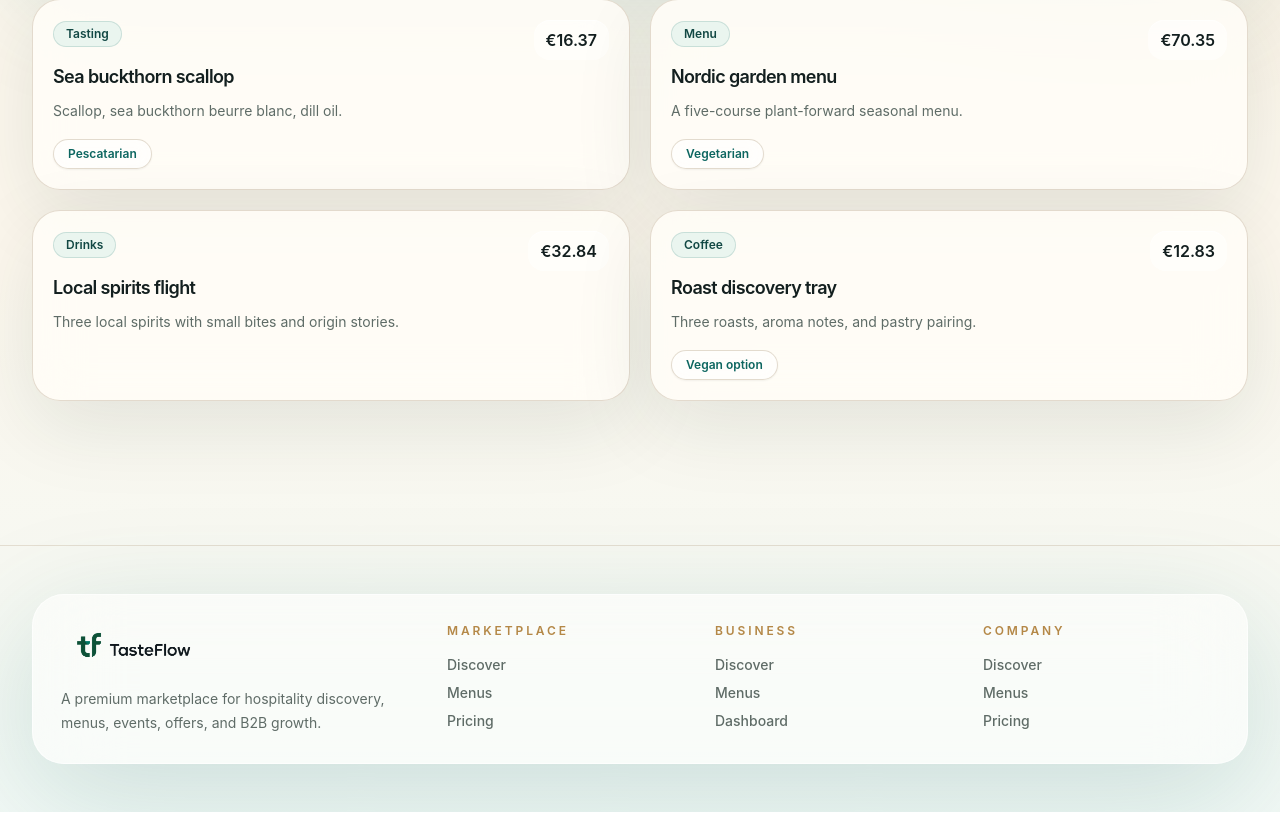
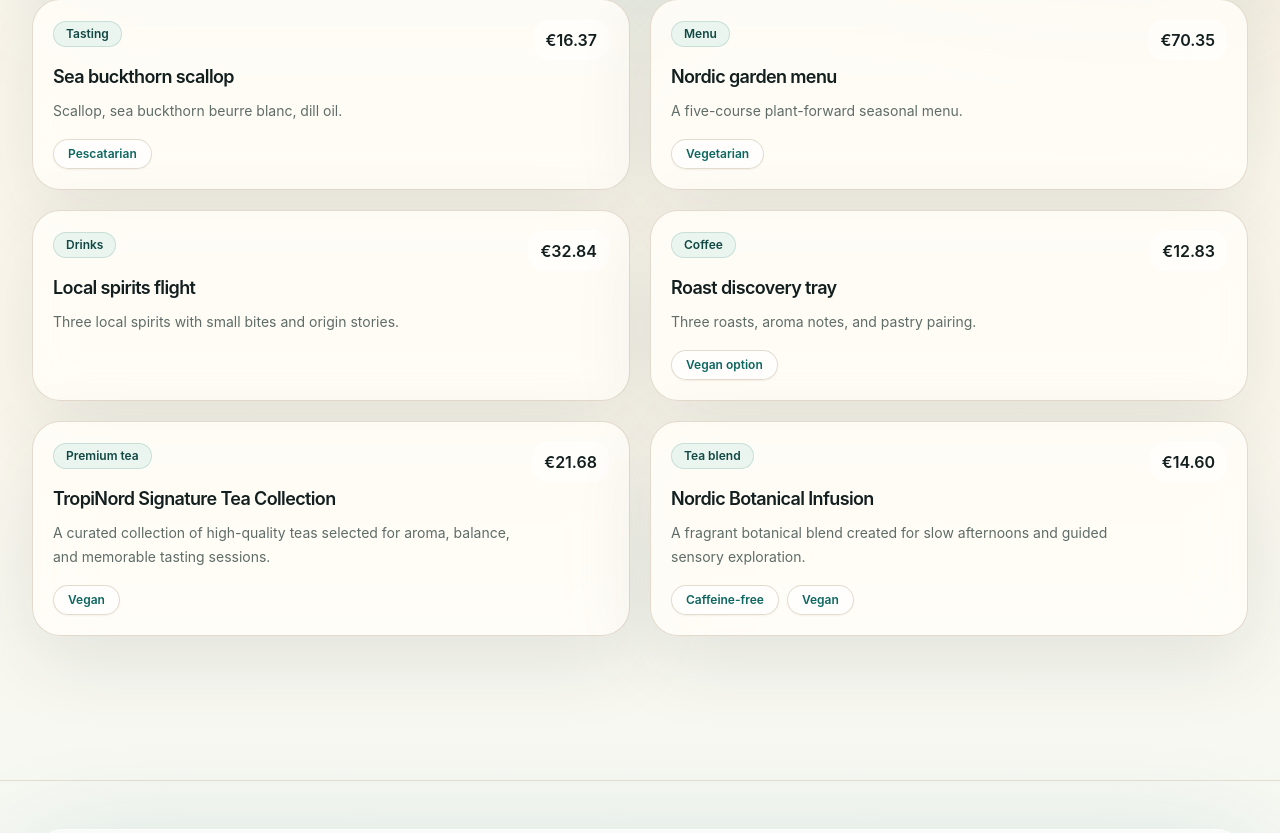
Before and after one commit to Melazu18/tasteflow, a React (Vite) app: page /menus in a window 1280 px wide. Shown: the part 392-1225 px from the top of the page. Before the commit the page ends 1204 px from the top, so only its background shows below. Built offline with nearby package versions, Linux system fonts and the light colour scheme.

Commit message:
Add TropiNord tea tasting business

```diff
--- a/src/components/marketplace/EventCard.tsx
+++ b/src/components/marketplace/EventCard.tsx
@@ -23,7 +23,9 @@ export function EventCard({ event }: { event: Event }) {
       <CardTitle className="mt-4">{event.title}</CardTitle>
       <CardText className="mt-1">{venue?.name} · {venue?.city}</CardText>
       <div className="mt-5 grid gap-2 rounded-3xl border border-[rgb(var(--border))]/80 bg-white/45 p-4 text-sm text-[rgb(var(--muted-foreground))] shadow-innerGlow dark:bg-white/5">
-        <span className="flex items-center gap-2"><CalendarDays size={16}/>{event.date}</span>
+        <span className="flex items-center gap-2"><CalendarDays size={16}/>{event.recurrence ?? event.date}</span>
+        {event.recurrence && <span className="text-xs">Next session: {event.date}</span>}
+        {event.address && <span>{event.address}</span>}
         <span className="flex items-center gap-2"><Users size={16}/>{event.seats} seats</span>
       </div>
       <div className="mt-5 flex items-center justify-between gap-3"><strong className="text-lg">{formatConvertedCurrency(event.price, event.currency, currency)}</strong><Button type="button" variant={reserved ? 'secondary' : 'primary'} onClick={handleReservation}>{reserved && <CalendarCheck size={18}/>} {reserved ? 'Reserved' : 'Reserve'}</Button></div>
--- a/src/data/mock.ts
+++ b/src/data/mock.ts
@@ -25,6 +25,7 @@ export type Venue = {
   tags: string[];
   description: string;
   offer: string;
+  website?: string;
   coordinates: [number, number];
 };
 
@@ -45,6 +46,8 @@ export type Event = {
   venueId: string;
   title: string;
   date: string;
+  recurrence?: string;
+  address?: string;
   seats: number;
   price: number;
   currency: SupportedCurrency;
@@ -120,6 +123,24 @@ export const venues: Venue[] = [
     offer: 'Reserve a cellar flight',
     coordinates: [41.3874, 2.1686],
   },
+  {
+    id: 'tropinord',
+    name: 'TropiNord',
+    type: 'Beverage brand',
+    city: 'Trollhättan',
+    country: 'Sweden',
+    rating: 5,
+    reviews: 0,
+    distanceKm: 0,
+    price: '€€',
+    averagePrice: 145,
+    currency: 'SEK',
+    tags: ['Premium tea', 'Tea tasting', 'Trollhättan'],
+    description: 'Premium teas and guided tasting sessions hosted with local cafés in Trollhättan.',
+    offer: 'Tea tasting sessions every month',
+    website: 'https://www.tropinord.com',
+    coordinates: [58.2837, 12.2886],
+  },
 ];
 
 export const menuItems: MenuItem[] = [
@@ -167,6 +188,28 @@ export const menuItems: MenuItem[] = [
     description: 'Three roasts, aroma notes, and pastry pairing.',
     flavor: { acidity: 4, body: 3, tannin: 1, sweetness: 2, aroma: 5 },
   },
+  {
+    id: 'm5',
+    venueId: 'tropinord',
+    name: 'TropiNord Signature Tea Collection',
+    category: 'Premium tea',
+    price: 245,
+    currency: 'SEK',
+    dietary: ['Vegan'],
+    description: 'A curated collection of high-quality teas selected for aroma, balance, and memorable tasting sessions.',
+    flavor: { acidity: 2, body: 3, tannin: 2, sweetness: 3, aroma: 5 },
+  },
+  {
+    id: 'm6',
+    venueId: 'tropinord',
+    name: 'Nordic Botanical Infusion',
+    category: 'Tea blend',
+    price: 165,
+    currency: 'SEK',
+    dietary: ['Caffeine-free', 'Vegan'],
+    description: 'A fragrant botanical blend created for slow afternoons and guided sensory exploration.',
+    flavor: { acidity: 1, body: 2, tannin: 1, sweetness: 4, aroma: 5 },
+  },
 ];
 
 export const events: Event[] = [
@@ -200,6 +243,30 @@ export const events: Event[] = [
     currency: 'SEK',
     theme: 'Coffee workshop',
   },
+  {
+    id: 'e4',
+    venueId: 'tropinord',
+    title: 'TropiNord tea tasting at 12 Knots Coffee Roasters AB',
+    date: '2026-09-26',
+    recurrence: 'Every last Saturday · 12:00',
+    address: 'Österlånggatan 42, 46130 Trollhättan, Sweden',
+    seats: 20,
+    price: 0,
+    currency: 'SEK',
+    theme: 'Tea tasting',
+  },
+  {
+    id: 'e5',
+    venueId: 'tropinord',
+    title: 'TropiNord tea tasting at Restaurang Vesten',
+    date: '2026-09-24',
+    recurrence: 'Every last Thursday · 12:00',
+    address: 'Högskolan Väst, Trollhättan, Sweden',
+    seats: 20,
+    price: 0,
+    currency: 'SEK',
+    theme: 'Tea tasting',
+  },
 ];
 
 export const metrics = [
--- a/src/pages/VenuePage.tsx
+++ b/src/pages/VenuePage.tsx
@@ -23,6 +23,7 @@ export function VenuePage() {
               <h1 className="mt-4 text-4xl font-semibold tracking-[-0.055em] sm:text-5xl">{venue.name}</h1>
               <p className="mt-3 flex items-center gap-2 text-[rgb(var(--muted-foreground))]"><MapPin size={18}/>{venue.city}, {venue.country} · {venue.distanceKm} km nearby</p>
               <p className="mt-5 max-w-3xl text-lg leading-8 text-[rgb(var(--muted-foreground))]">{venue.description}</p>
+              {venue.website && <a className="mt-4 inline-block font-semibold text-[rgb(var(--primary))] hover:text-[rgb(var(--accent))]" href={venue.website} target="_blank" rel="noreferrer">{venue.website.replace('https://', '')}</a>}
             </div>
             <Card className="min-w-64 bg-white/70 dark:bg-white/5">
               <CardText>Public trust score</CardText>
```
